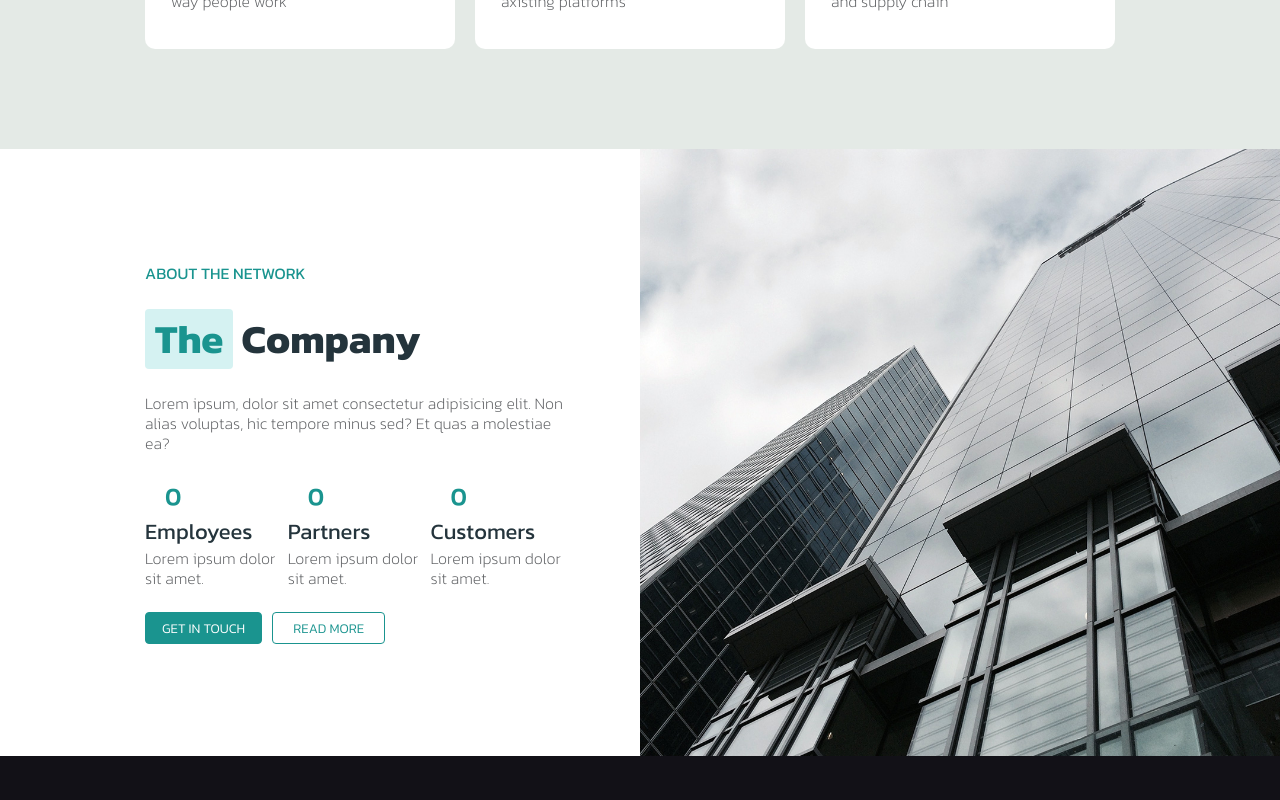
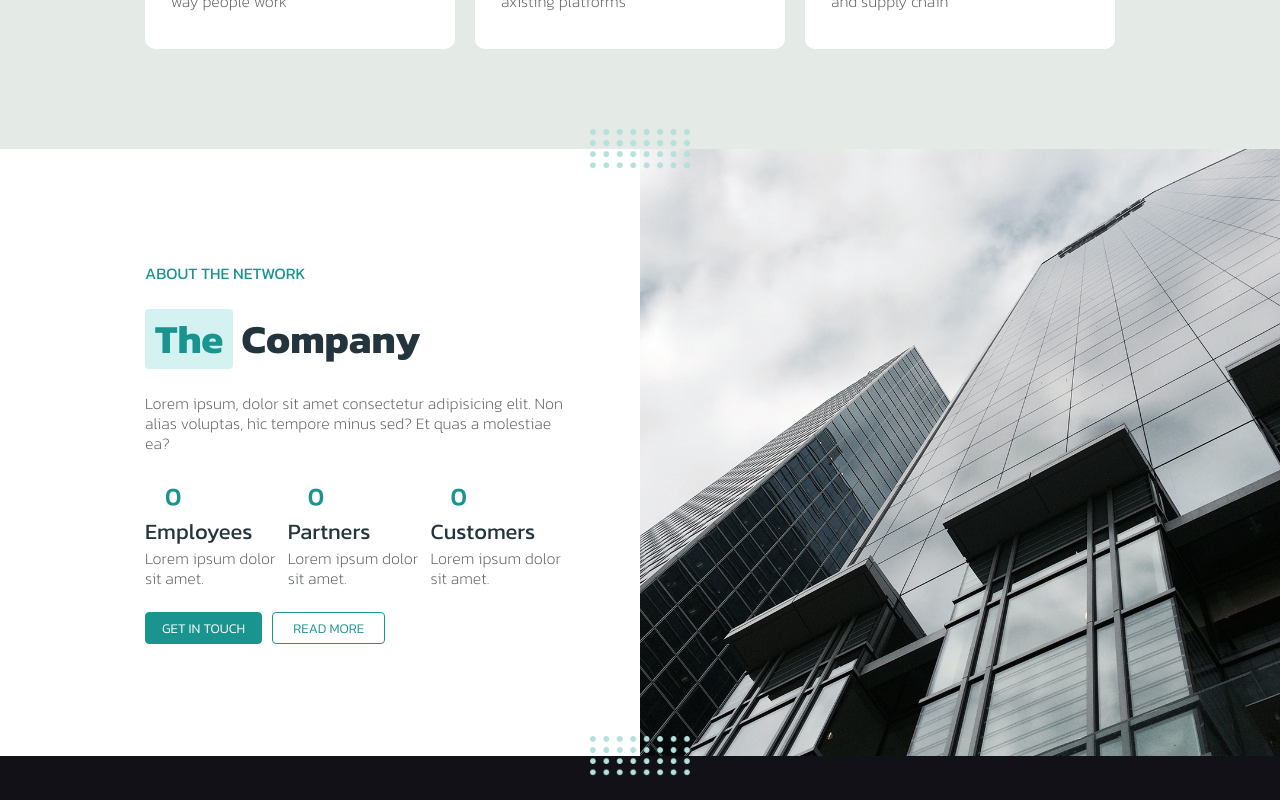
Before and after one commit to MonicaSerraWebDeveloper/proj-html-vuejs, a Vue app: page / in a window 1280 px wide. Shown: the part 920-1720 px from the top of the page. Built offline with nearby package versions, Linux system fonts and the light colour scheme.

Commit message:
feat: add the graphic dot in the AppAbout section

```diff
--- a/src/components/AppAbout.vue
+++ b/src/components/AppAbout.vue
@@ -7,8 +7,10 @@
 </script>
 
 <template>
-
+    <!-- Section About  -->
     <section class="container-about">
+        <img class="dots-img-bottom" src="../assets/img/dots.png" alt="">
+        <img class="dots-img-top" src="../assets/img/dots.png" alt="">
         <div class="container">
             <div class="row">
                 <div class="col-50 padding-text">
@@ -54,8 +56,28 @@
     .container-about {
         position: relative;
 
+        .dots-img-top {
+            position: absolute;
+            width: 100px;
+            bottom: 0;
+            right: 50%;
+            z-index: 99;
+            transform: translate(50%, 50%);
+        }
+
+        .dots-img-bottom {
+                position: absolute;
+                width: 100px;
+                top: -40px;
+                right: 50%;
+                z-index: 99;
+                transform: translate(50%, 50%);
+            }
+
         .container {
             display: flex;
+
+
 
             .padding-text > * {
                     padding: 12px 0;
```
Also changed, not shown: src/assets/img/dots.png (added).
